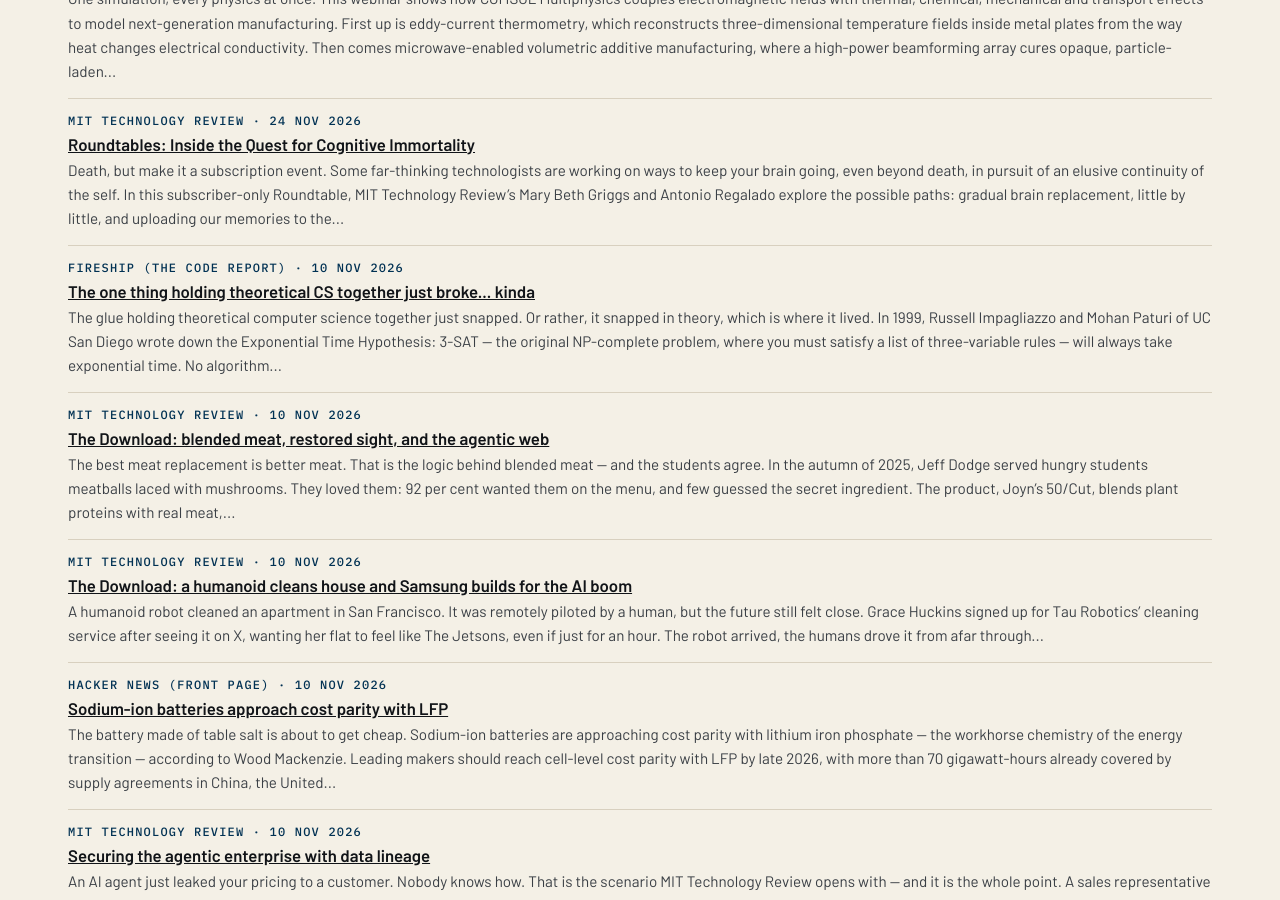
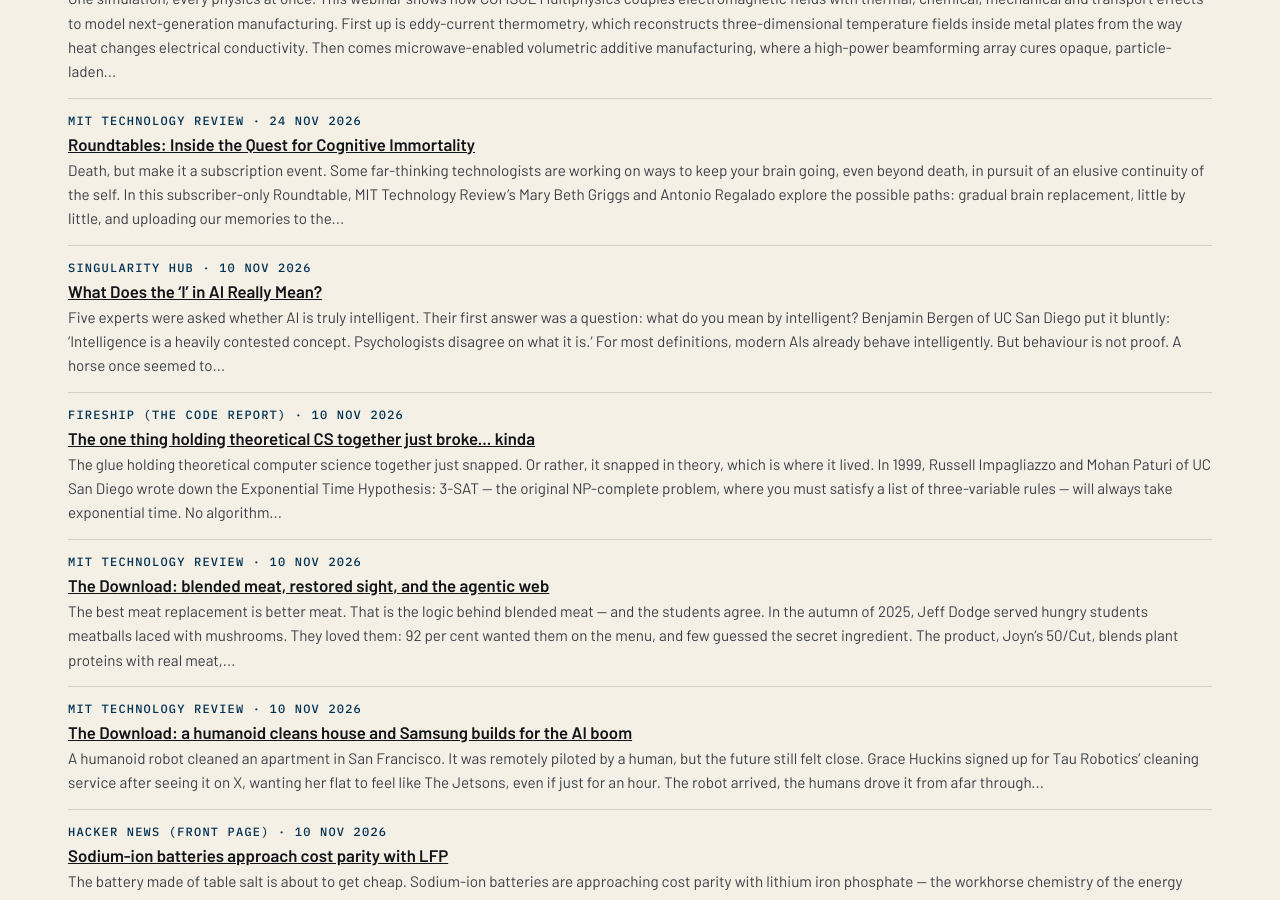
Before and after one commit to katz-news/katz.news, a Jekyll site: the page built from briefs/index.html, in a window 1280 px wide and 900 px high, scrolled down 637 px. Built offline with Jekyll 4.4.1, drawn with Linux system fonts in a browser that asks for light colours.

Commit message:
Publish 2026-11-07

```diff
--- a/_data/build.yml
+++ b/_data/build.yml
@@ -1 +1 @@
-published_at: 2026-11-07T19:26:25Z
+published_at: 2026-11-07T19:29:28Z
--- /dev/null
+++ b/_posts/briefs/2026-11-07-what-does-the-i-in-ai-really-mean.md
@@ -0,0 +1,21 @@
+---
+published: true
+title: What Does the ‘I’ in AI Really Mean?
+date: 2026-11-10
+section: technology
+source_name: Singularity Hub
+source_url: https://singularityhub.com/2026/11/06/what-does-the-i-in-ai-really-mean/
+---
+Five experts were asked whether AI is truly intelligent. Their first answer was a question: what do you mean by intelligent?
+
+Benjamin Bergen of UC San Diego put it bluntly: 'Intelligence is a heavily contested concept. Psychologists disagree on what it is.' For most definitions, modern AIs already behave intelligently. But behaviour is not proof. A horse once seemed to do arithmetic by stomping its hoof — until it turned out it was reading its trainer's cues.
+
+Emily Bender of the University of Washington is the sceptic. 'AI' is a marketing term, not a coherent set of technologies, she says, and language models manipulate form without meaning. We imagine a mind behind the text because we cannot help ourselves — the 'stochastic parrots' problem.
+
+Melanie Mitchell of the Santa Fe Institute doubts the split between cognitive and physical intelligence. AI can tell you how to fix a dishwasher, but you supply the intelligence that turns instructions into action. It is also bad at social intelligence: coordinating with others to get things done.
+
+Anima Anandkumar of Caltech takes the broadest view. Intelligence is learning from data and adapting — and nature does it everywhere. The first AI weather model, built five years ago, is tens of thousands of times faster than traditional forecasting and now more accurate.
+
+Alison Gopnik of UC Berkeley notes that children explore a changing world and build new models of it, protected by the intelligence of care. That, she says, is still far beyond current models.
+
+Conclusion: the 'I' in AI is not a thing, but rather a tangle — five experts, five intelligences, and one horse that could count.
```
